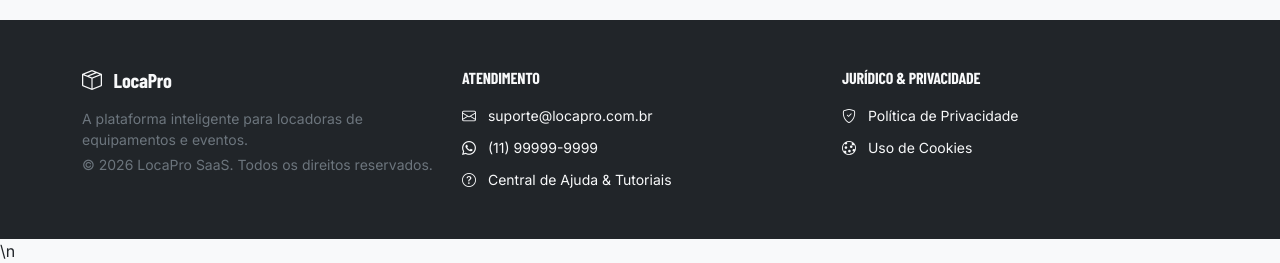
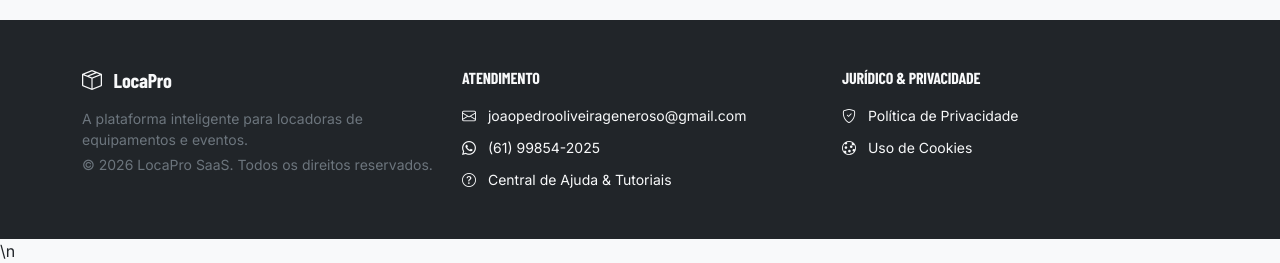
Before and after one commit to JpGeneroso004/LocaPro, a Django app: template arttendas/empresas/templates/empresas/equipe.html in a window 1280 px wide. Shown: the part 537-800 px from the top of the page. Run offline with Django 4.2, Linux system fonts and the light colour scheme; the template is opened without the code that fills it, so the values that code supplies are empty; some web fonts are replaced.

Commit message:
UI: Atualiza contatos do rodapé para informações do João Pedro

```diff
--- a/arttendas/templates/base.html
+++ b/arttendas/templates/base.html
@@ -395,8 +395,8 @@
       <div class="col-12 col-md-4 mb-3 mb-md-0">
         <h6 class="fw-bold text-uppercase mb-3">Atendimento</h6>
         <ul class="list-unstyled mb-0">
-          <li class="mb-2"><a href="mailto:suporte@locapro.com.br" class="text-light text-decoration-none small"><i class="bi bi-envelope me-2"></i> suporte@locapro.com.br</a></li>
-          <li class="mb-2"><a href="#" class="text-light text-decoration-none small"><i class="bi bi-whatsapp me-2"></i> (11) 99999-9999</a></li>
+          <li class="mb-2"><a href="mailto:joaopedrooliveirageneroso@gmail.com" class="text-light text-decoration-none small"><i class="bi bi-envelope me-2"></i> joaopedrooliveirageneroso@gmail.com</a></li>
+          <li class="mb-2"><a href="https://wa.me/5561998542025" target="_blank" class="text-light text-decoration-none small"><i class="bi bi-whatsapp me-2"></i> (61) 99854-2025</a></li>
           <li><a href="#" class="text-light text-decoration-none small"><i class="bi bi-question-circle me-2"></i> Central de Ajuda & Tutoriais</a></li>
         </ul>
       </div>
```
